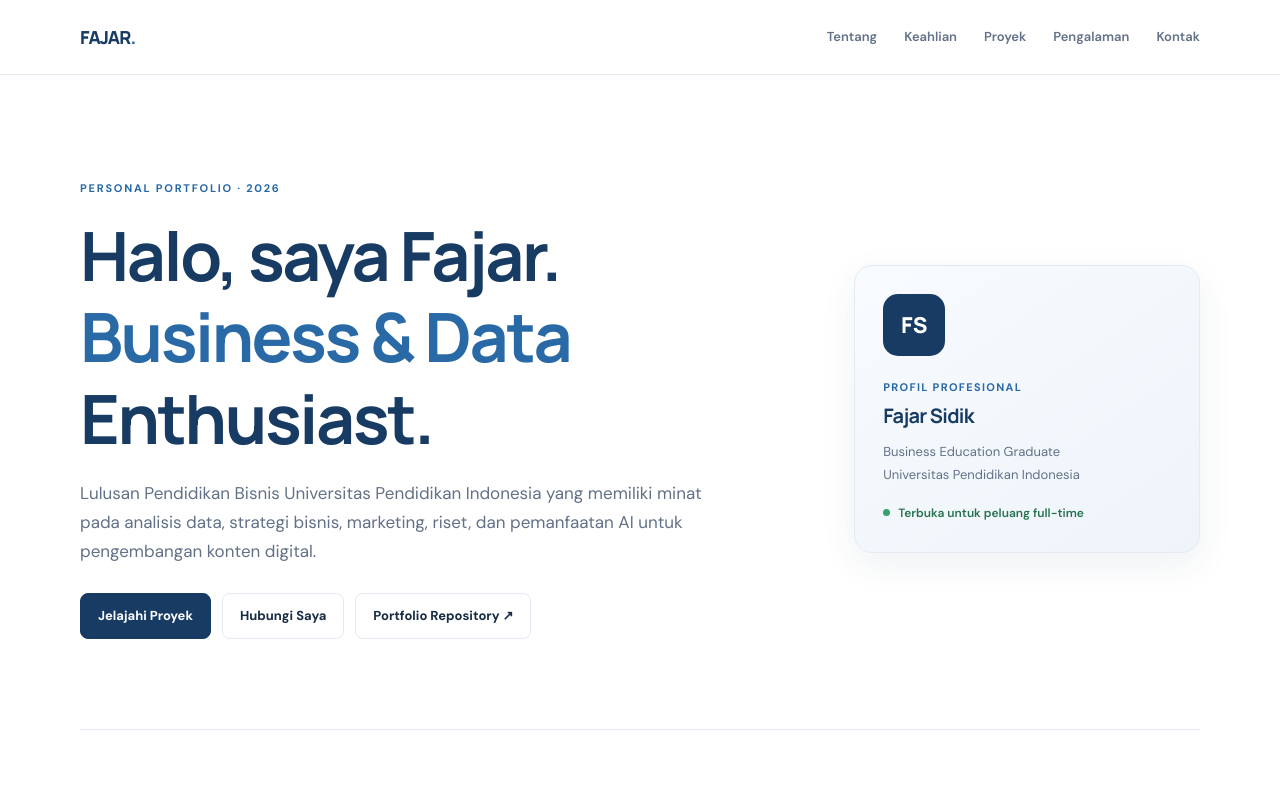
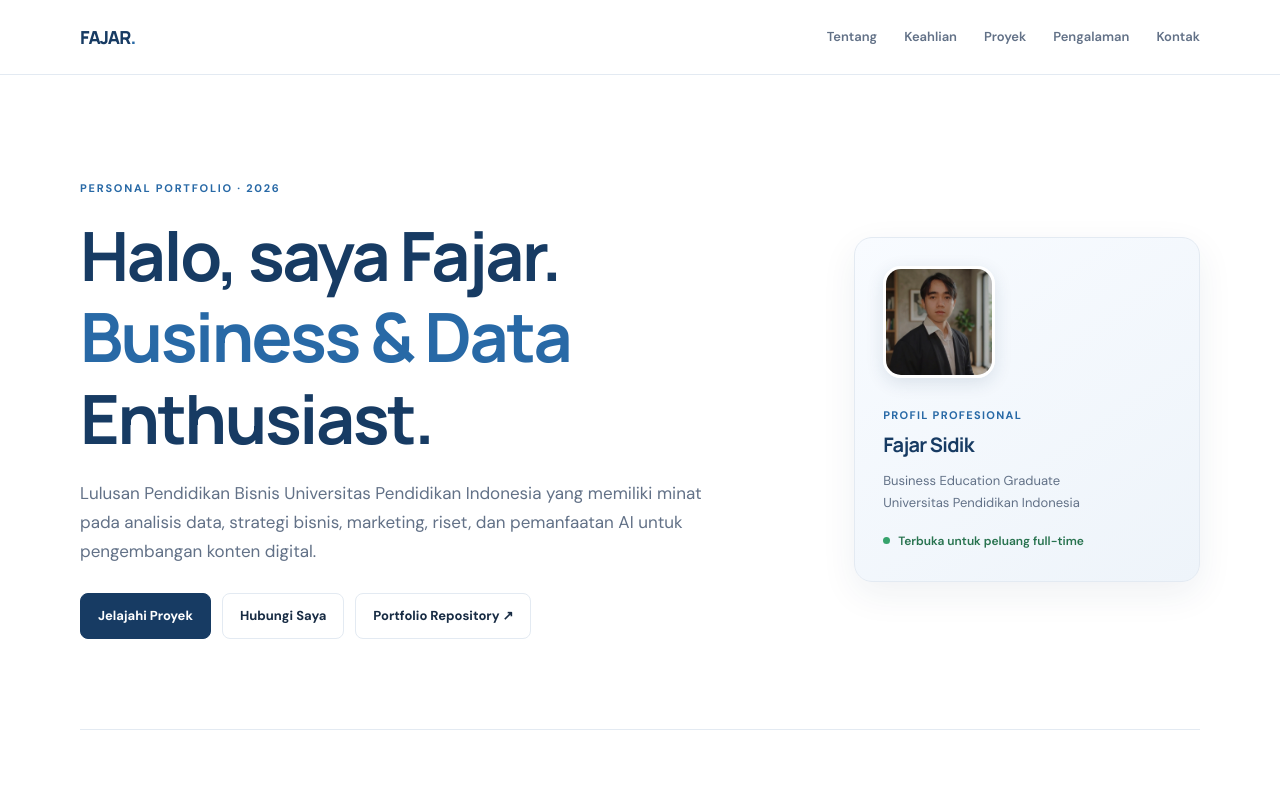
Before and after one commit to fajarsidik05/fajarsidik, a plain HTML site: page index.html in a window 1280 px wide. Shown: the top 799 px of the page. Drawn offline with Linux system fonts and the light colour scheme.

Commit message:
Add professional profile photo to portfolio

```diff
--- a/index.html
+++ b/index.html
@@ -31,7 +31,7 @@
     .btn{display:inline-flex;align-items:center;justify-content:center;padding:11px 17px;border-radius:8px;font-size:13px;font-weight:700;border:1px solid var(--line);transition:.2s}
     .btn.primary{background:var(--navy);color:#fff;border-color:var(--navy)}.btn:hover{transform:translateY(-2px);box-shadow:var(--shadow)}
     .intro-card{background:linear-gradient(145deg,#f8fbff,#eef4fa);border:1px solid var(--line);border-radius:18px;padding:28px;box-shadow:var(--shadow)}
-    .initials{width:62px;height:62px;border-radius:15px;background:var(--navy);display:grid;place-items:center;color:white;font:800 22px Manrope;margin-bottom:22px}
+    .profile-photo{width:112px;height:112px;object-fit:cover;object-position:center 35%;border-radius:18px;border:3px solid #fff;box-shadow:0 5px 18px rgba(25,55,90,.12);margin-bottom:20px}
     .intro-card .small{color:var(--blue);font-size:11px;text-transform:uppercase;letter-spacing:.12em;font-weight:700}
     .intro-card h3{font-size:20px;margin:8px 0 13px;color:var(--navy)}
     .intro-card p{color:var(--muted);font-size:13px}
@@ -94,7 +94,7 @@
           </div>
         </div>
         <aside class="intro-card">
-          <div class="initials">FS</div>
+          <img class="profile-photo" src="foto%20Profesional.jpeg" alt="Foto profil Fajar Sidik">
           <div class="small">Profil Profesional</div>
           <h3>Fajar Sidik</h3>
           <p>Business Education Graduate<br>Universitas Pendidikan Indonesia</p>
```
